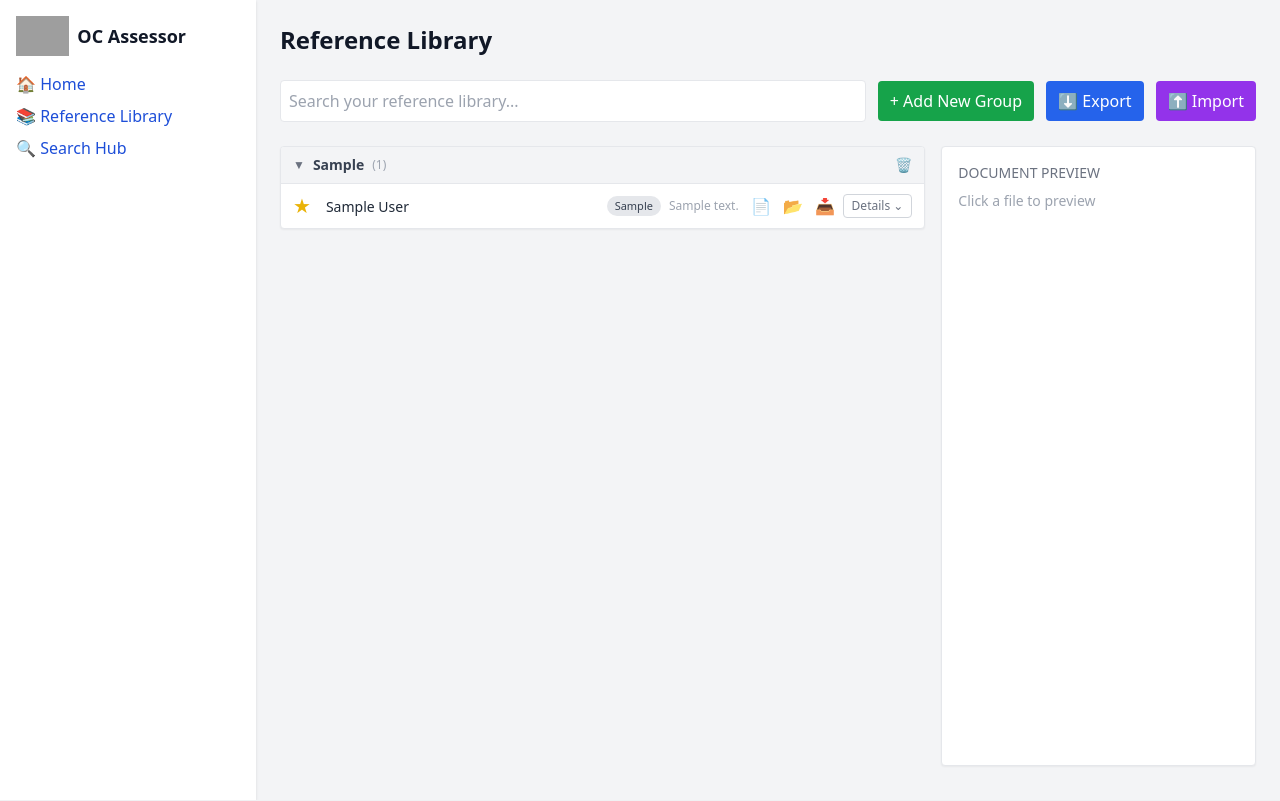
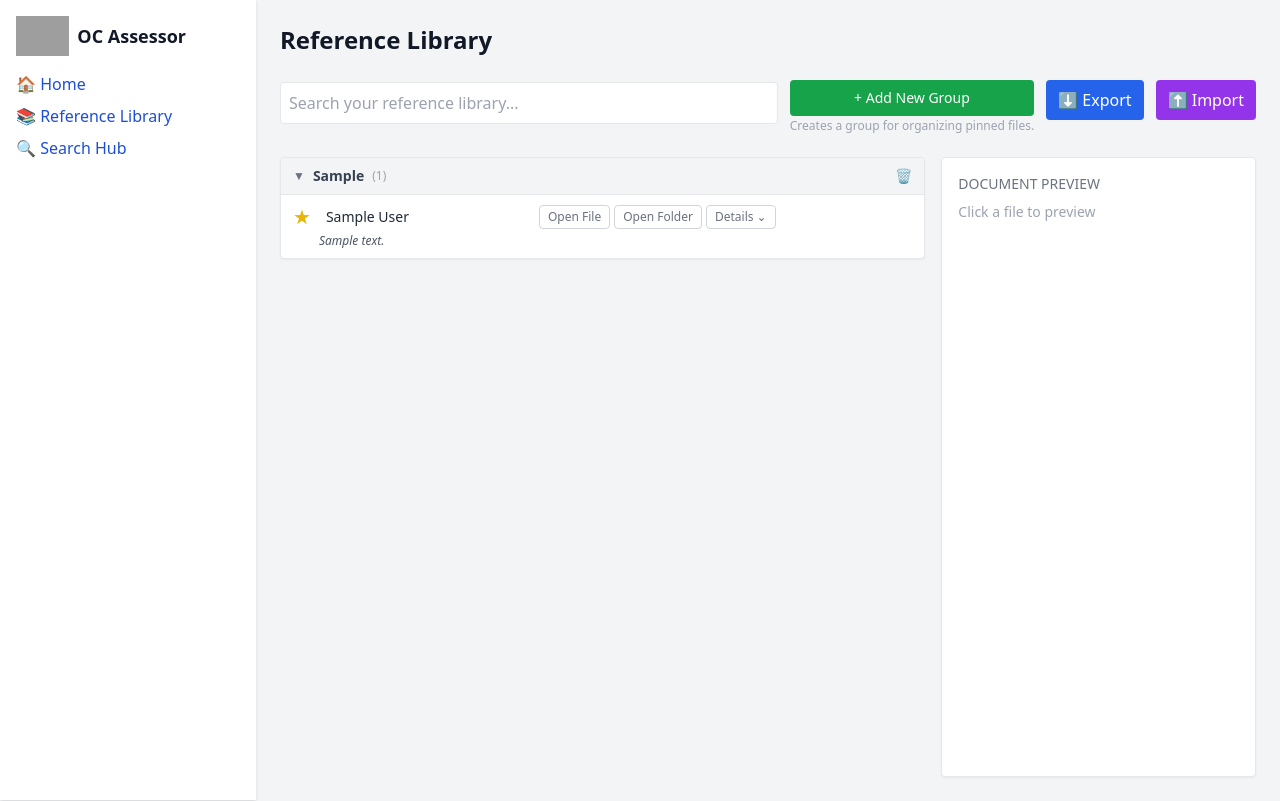
Before and after one commit to chrisrivero-dev/sop-hub, a Flask app: page /reference in a window 1280 px wide. Run offline with Flask 3, Linux system fonts and the light colour scheme; tables that the repository leaves empty hold one stand-in row (values such as "Sample post"); some libraries are stand-ins or nearby versions; grey boxes are pictures that could not be loaded.

Commit message:
Clean up Reference Library layout

```diff
--- a/static/css/style.css
+++ b/static/css/style.css
@@ -209,12 +209,12 @@
 
 .ref-notes-preview {
     font-size: 12px;
-    color: #9ca3af;
+    color: #4b5563;
+    font-style: italic;
     white-space: nowrap;
     overflow: hidden;
     text-overflow: ellipsis;
-    max-width: 220px;
-    flex-shrink: 1;
+    margin-top: 2px;
 }
 
 .ref-action-btn {
--- a/static/js/reference.js
+++ b/static/js/reference.js
@@ -452,7 +452,8 @@ document.addEventListener("DOMContentLoaded", () => {
       const preview = row?.querySelector(".ref-notes-preview");
       if (preview) {
         const firstLine = textarea.value.split("\n")[0].slice(0, 80);
-        preview.textContent = firstLine || "No notes yet.";
+        preview.textContent = firstLine;
+        preview.style.display = firstLine ? "" : "none";
       }
     });
   });
--- a/templates/reference.html
+++ b/templates/reference.html
@@ -3,12 +3,18 @@
 
 <h1 class="text-2xl font-bold mb-6">Reference Library</h1>
 
-<div class="flex items-center gap-3 mb-4">
-    <input id="refSearch" type="text" placeholder="Search your reference library..." class="border p-2 rounded flex-1">
+<div class="flex items-start gap-3 mb-4">
+    <input id="refSearch" type="text" placeholder="Search your reference library..."
+        class="border p-2 rounded flex-1 mt-0.5">
 
-    <button id="addGroupBtn" class="bg-green-600 text-white px-3 py-2 rounded">
+    <div class="flex flex-col">
+        <button id="addGroupBtn" class="bg-green-600 text-white px-3 py-2 rounded text-sm">
             + Add New Group
         </button>
+        <span class="text-xs text-gray-400 mt-0.5 leading-tight">
+            Creates a group for organizing pinned files.
+        </span>
+    </div>
 
     <button id="exportBtn" class="bg-blue-600 text-white px-3 py-2 rounded">
         ⬇ Export
@@ -55,6 +61,7 @@
                 "General": "General Mapping Division reference files.",
                 "Ungrouped": "Files not yet assigned to a group."
                 } %}
+
                 <div class="group-header bg-gray-100 border-b cursor-pointer px-3 py-2" data-group="{{ group }}">
                     <div class="flex justify-between items-center">
                         <div class="flex items-center gap-2 flex-wrap">
@@ -65,6 +72,7 @@
                             <span class="ref-group-description">{{ group_descriptions[group] }}</span>
                             {% endif %}
                         </div>
+
                         {% if group not in built_in %}
                         <button class="delete-group text-red-400 hover:text-red-600 text-sm" type="button"
                             data-group-name="{{ group }}">
@@ -78,14 +86,14 @@
                 <div class="group-body" id="group-body-{{ group.replace(' ', '-') }}" data-group="{{ group }}">
 
                     {% for item in items %}
-                    {% set notes_preview = item.notes.splitlines()[0][:80] if item.notes else 'No notes yet.' %}
+                    {% set notes_preview = item.notes.splitlines()[0][:80] if item.notes else '' %}
 
                     <!-- REFERENCE ITEM -->
                     <div class="ref-row item-row border-b last:border-b-0" id="row-{{ item.id }}"
                         data-name="{{ item.display_name or item.file_name }}" data-file="{{ item.file_name }}">
 
                         <!-- COLLAPSED SUMMARY ROW -->
-                        <div class="ref-row-summary flex items-center gap-2 px-3 py-2 hover:bg-gray-50">
+                        <div class="ref-row-summary flex items-start gap-2 px-3 py-2 hover:bg-gray-50">
 
                             <!-- PIN -->
                             <span
@@ -95,32 +103,34 @@
                                 {{ "★" if item.pinned else "☆" }}
                             </span>
 
-                            <!-- DISPLAY NAME (editable inline) -->
-                            <input class="display-input ref-display-name flex-1 min-w-0" data-id="{{ item.id }}"
-                                value="{{ item.display_name or item.file_name }}" title="{{ item.file_path }}">
+                            <!-- CONTENT: file name + actions packed together, notes below -->
+                            <div class="min-w-0">
 
-                            <!-- GROUP BADGE (read-only) -->
-                            <span class="ref-group-badge">{{ item.group or 'Ungrouped' }}</span>
+                                <!-- TOP ROW: input + buttons packed together -->
+                                <div class="flex items-center gap-1 flex-wrap">
+                                    <input class="display-input ref-display-name" style="max-width: 260px;"
+                                        data-id="{{ item.id }}" value="{{ item.display_name or item.file_name }}"
+                                        title="{{ item.file_path }}">
 
-                            <!-- NOTES PREVIEW (read-only, first line) -->
-                            <span class="ref-notes-preview hidden xl:block">{{ notes_preview }}</span>
+                                    <button type="button" class="open-file ref-details-btn"
+                                        data-path="{{ item.file_path }}" title="{{ item.file_path }}">
+                                        Open File
+                                    </button>
 
-                            <!-- ACTION BUTTONS -->
-                            <div class="flex items-center gap-1 flex-shrink-0">
-                                <button type="button" class="open-file ref-action-btn" data-path="{{ item.file_path }}"
-                                    title="Open original file">📄</button>
-
-                                <button type="button" class="open-folder ref-action-btn"
-                                    data-path="{{ item.file_path }}" title="Open containing folder">📂</button>
-
-                                <button type="button" class="copy-workspace ref-action-btn"
-                                    data-path="{{ item.file_path }}" data-name="{{ item.file_name }}"
-                                    data-group="{{ item.group or 'Ungrouped' }}"
-                                    title="Copy to My Workspace">📥</button>
+                                    <button type="button" class="open-folder ref-details-btn"
+                                        data-path="{{ item.file_path }}" title="Open containing folder">
+                                        Open Folder
+                                    </button>
 
                                     <button type="button" class="details-toggle ref-details-btn">
                                         Details ⌄
                                     </button>
+                                </div>
+
+                                <!-- NOTE PREVIEW -->
+                                <div class="ref-notes-preview" style="{{ '' if item.notes else 'display:none' }}"
+                                    title="{{ item.notes or '' }}">{{ notes_preview }}</div>
+
                             </div>
 
                         </div>
@@ -134,11 +144,13 @@
                                     <label class="ref-detail-label">Group</label>
                                     <select class="group-select border rounded text-sm p-1" data-id="{{ item.id }}">
                                         {% for g in built_in %}
-                                        <option value="{{ g }}" {{ 'selected' if item.group==g else '' }}>{{ g }}
+                                        <option value="{{ g }}" {{ 'selected' if item.group==g else '' }}>
+                                            {{ g }}
                                         </option>
                                         {% endfor %}
                                         {% for g in custom_groups if g not in built_in %}
-                                        <option value="{{ g }}" {{ 'selected' if item.group==g else '' }}>{{ g }}
+                                        <option value="{{ g }}" {{ 'selected' if item.group==g else '' }}>
+                                            {{ g }}
                                         </option>
                                         {% endfor %}
                                     </select>
@@ -178,7 +190,7 @@
         </div>
     </div>
 
-    <!-- RIGHT: PREVIEW PANEL (unchanged) -->
+    <!-- RIGHT: PREVIEW PANEL -->
     <div id="referencePreview"
         class="p-4 border rounded bg-white shadow-sm h-[calc(100vh-180px)] overflow-auto sticky top-6 self-start">
         <div class="text-sm text-gray-500 mb-2">DOCUMENT PREVIEW</div>
```
Lines whose indentation alone changed are shown as unchanged.
